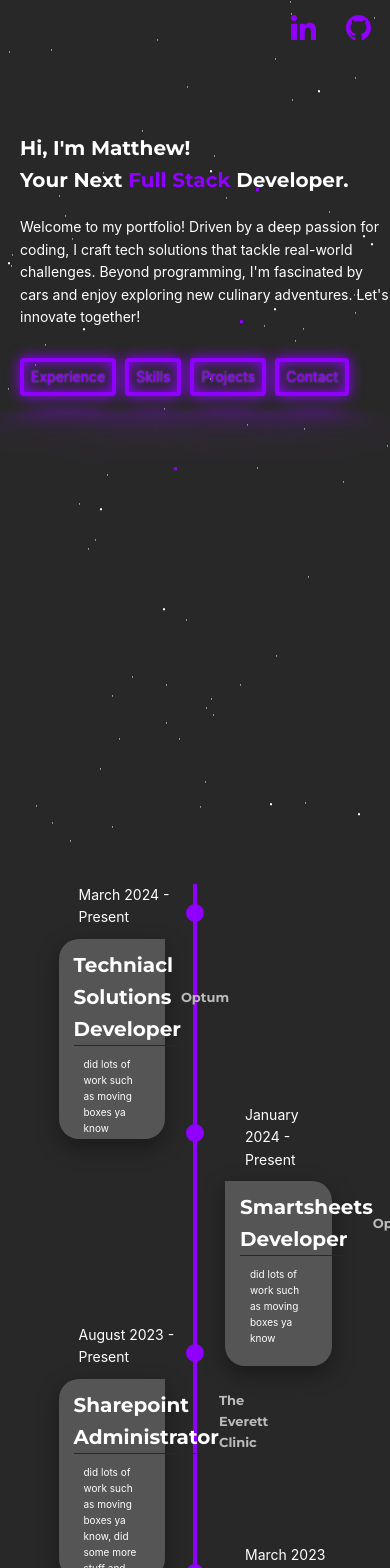
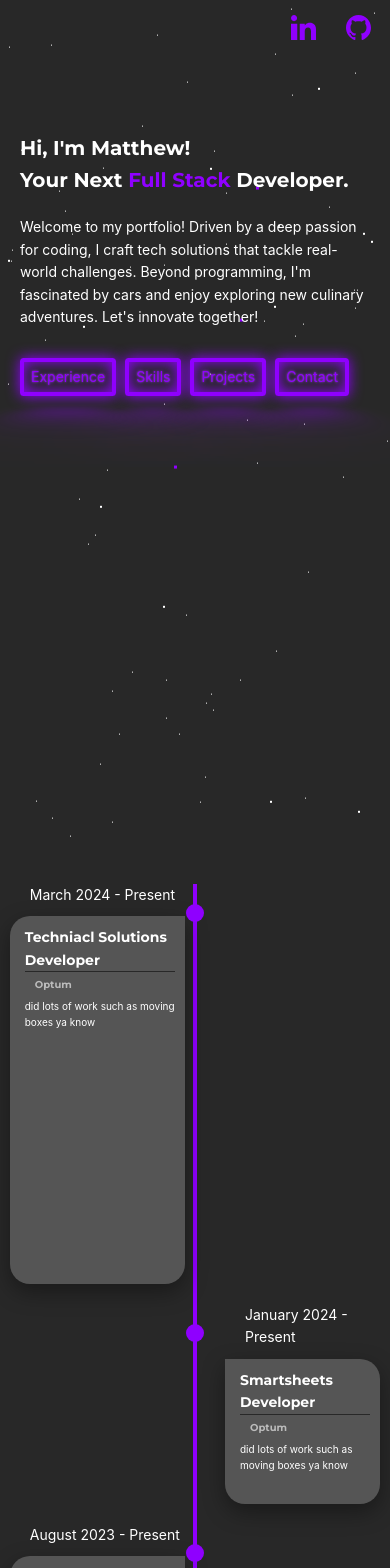
Before and after one commit to MattStudzinski/PortfolioV2, a React (Create React App) app: page / in a window 390 px wide. Shown: the top 1568 px of the page. Built offline with nearby package versions, Linux system fonts and the light colour scheme.

Commit message:
about done, experience starting

```diff
--- a/src/sass/componets/_about.scss
+++ b/src/sass/componets/_about.scss
@@ -9,6 +9,8 @@
 
     @media(max-width: 420px){
         padding-left: 1rem;
+        padding-right: 1rem;
+
     }
 
 
--- a/src/sass/componets/_experience.scss
+++ b/src/sass/componets/_experience.scss
@@ -14,6 +14,10 @@
     width: 70%;
     position: relative;
     padding: 50px 0;
+
+    @media(max-width: 420px) {
+        width: 95%;
+    }
     }
 
     &__line {
@@ -39,6 +43,11 @@
         margin-left: 50%;
         flex-direction: column;
         text-align: left;
+
+        @media(max-width: 420px) {
+            height: 40rem;
+
+        }
 
         &::before {
             content: '';
@@ -141,6 +150,11 @@
             height: 100%;
             border-radius: 2rem 0rem 2rem 2rem;
             padding: 1rem 1rem 1rem 1.5rem ;
+
+            @media(max-width: 420px) {
+                margin: 0 1rem 0 0;
+                height: 100%;
+            }
         }
         &__content-right {
             background-color: rgb(85, 85, 85);
@@ -157,7 +171,13 @@
             align-items: center;
             justify-content: space-between;
             padding-right: 2.5rem;
-            ;
+
+            @media (max-width: 420px) {
+                display: flex;
+                flex-direction: column;
+                padding: 0;
+                align-items: flex-start;
+            }
         }
 
         &__title {
@@ -165,16 +185,27 @@
             font-size: 2rem;
             border-bottom: 1px solid $background;
 
+            @media(max-width: 420px) {
+                font-size: 1.4rem;
+            }
         }
 
         &__subtitle {
             margin: 0;
-            font-size: 1.3rem;
+            font-size: 1rem;
             color: #bbb;
+
+            @media (max-width: 420px) {
+                padding: .5rem 1rem;
+            }
         }
 
         &__description {
             margin: 1rem;
+
+            @media (max-width: 420px) {
+                margin: 0;
+            }
         }
 
         &__date-left {
--- a/src/styles/styles.css
+++ b/src/styles/styles.css
@@ -209,6 +209,7 @@ html {
 @media (max-width: 420px) {
   .about {
     padding-left: 1rem;
+    padding-right: 1rem;
   }
 }
 .about__container {
@@ -367,6 +368,11 @@ html {
   position: relative;
   padding: 50px 0;
 }
+@media (max-width: 420px) {
+  .timeline__container {
+    width: 95%;
+  }
+}
 .timeline__line {
   position: absolute;
   left: 50%;
@@ -389,6 +395,11 @@ html {
   margin-left: 50%;
   flex-direction: column;
   text-align: left;
+}
+@media (max-width: 420px) {
+  .timeline__element-left {
+    height: 40rem;
+  }
 }
 .timeline__element-left::before {
   content: "";
@@ -477,6 +488,12 @@ html {
   border-radius: 2rem 0rem 2rem 2rem;
   padding: 1rem 1rem 1rem 1.5rem;
 }
+@media (max-width: 420px) {
+  .timeline__content-left {
+    margin: 0 1rem 0 0;
+    height: 100%;
+  }
+}
 .timeline__content-right {
   background-color: rgb(85, 85, 85);
   box-shadow: 0 8px 22px 0 rgba(0, 0, 0, 0.37);
@@ -492,18 +509,41 @@ html {
   justify-content: space-between;
   padding-right: 2.5rem;
 }
+@media (max-width: 420px) {
+  .timeline__title-container {
+    display: flex;
+    flex-direction: column;
+    padding: 0;
+    align-items: flex-start;
+  }
+}
 .timeline__title {
   margin: 0;
   font-size: 2rem;
   border-bottom: 1px solid rgb(40, 40, 40);
 }
+@media (max-width: 420px) {
+  .timeline__title {
+    font-size: 1.4rem;
+  }
+}
 .timeline__subtitle {
   margin: 0;
-  font-size: 1.3rem;
+  font-size: 1rem;
   color: #bbb;
+}
+@media (max-width: 420px) {
+  .timeline__subtitle {
+    padding: 0.5rem 1rem;
+  }
 }
 .timeline__description {
   margin: 1rem;
+}
+@media (max-width: 420px) {
+  .timeline__description {
+    margin: 0;
+  }
 }
 .timeline__date-left {
   color: #ffffff;
```
Also changed, not shown: 1 other file (tests, documents, lock files or other folders).
